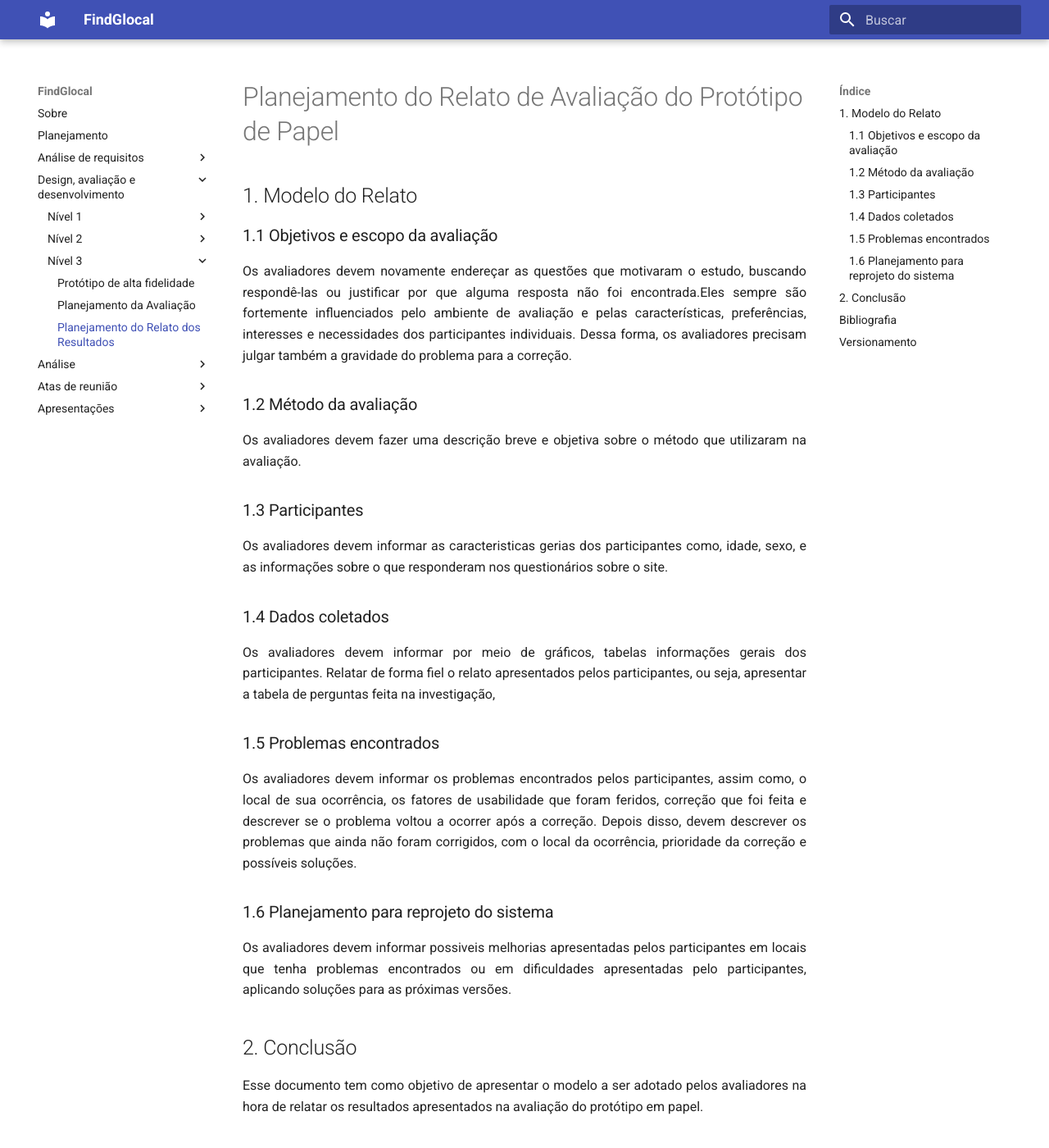
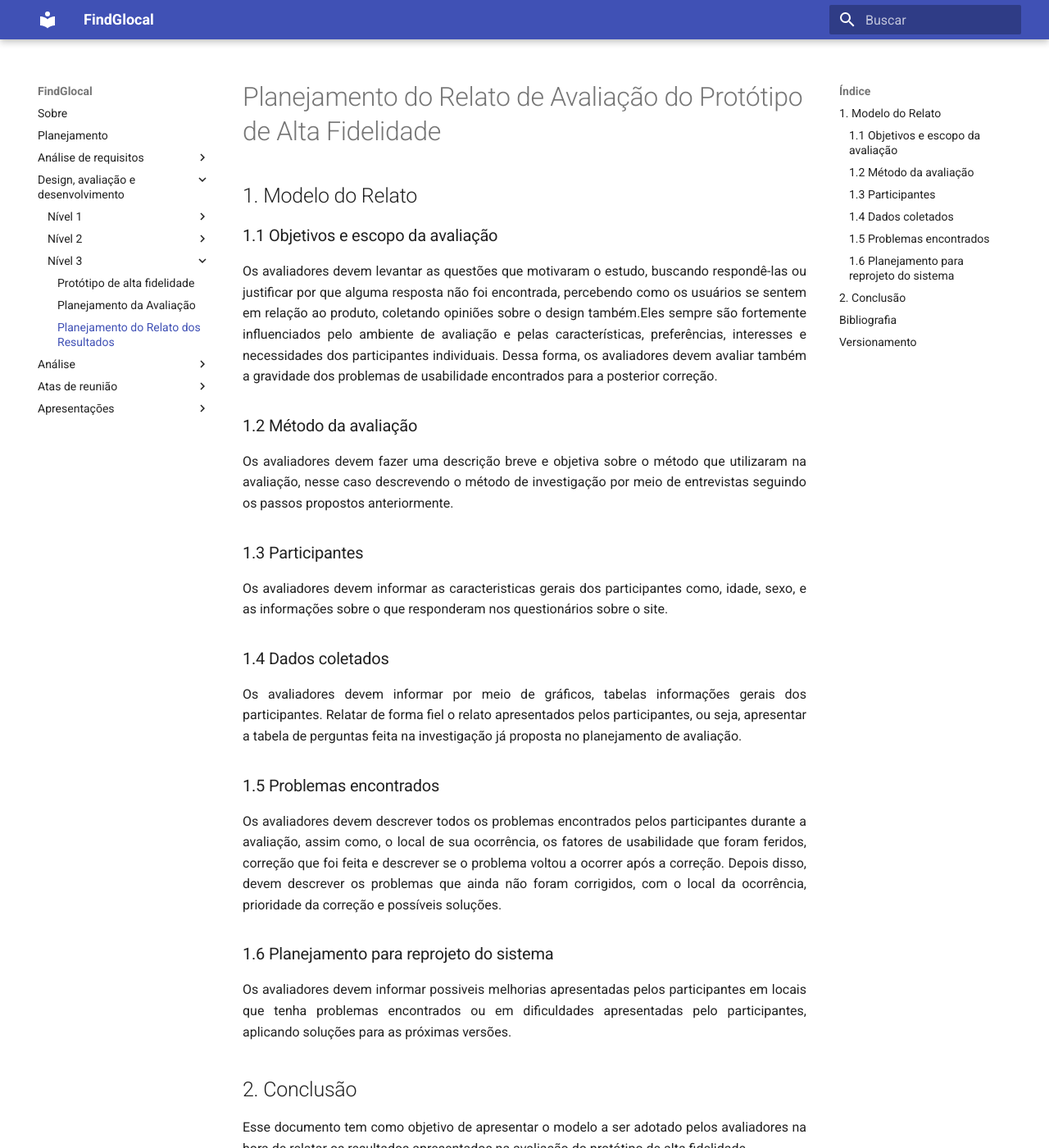
Before and after one commit to AntonioAldisio/2021.1-FindGlocal, an MkDocs documentation site: the page built from docs/Design/nivel3/Planejamento_relato.md, in a window 1280 px wide and 1400 px high. Shown: the whole window at 82% size. Built offline with MkDocs 1.6.1 and Material for MkDocs 9.7.7, drawn with Linux system fonts in a browser that asks for light colours; some of the changed text lies outside the part shown.

Commit message:
Criação do planejamento do relato
Co-Authored-By: Guilherme Brito de Souza <70172633+GuilhermeB12@users.noreply.github.com>

```diff
--- a/docs/Design/nivel3/Planejamento_relato.md
+++ b/docs/Design/nivel3/Planejamento_relato.md
@@ -1,28 +1,28 @@
-# Planejamento do Relato de Avaliação do Protótipo de Papel
+# Planejamento do Relato de Avaliação do Protótipo de Alta Fidelidade
 
 ## 1. Modelo do Relato
 
 ### 1.1 Objetivos e escopo da avaliação
 
 <p align = "justify">
-Os avaliadores devem novamente endereçar as questões que motivaram o estudo, buscando respondê-las ou justificar por que alguma resposta não foi encontrada.Eles sempre são fortemente influenciados pelo ambiente de avaliação e pelas características, preferências, interesses e necessidades dos participantes individuais. Dessa forma, os avaliadores precisam julgar também a gravidade do problema para a correção.
+Os avaliadores devem levantar as questões que motivaram o estudo, buscando respondê-las ou justificar por que alguma resposta não foi encontrada, percebendo como os usuários se sentem em relação ao produto, coletando opiniões sobre o design também.Eles sempre são fortemente influenciados pelo ambiente de avaliação e pelas características, preferências, interesses e necessidades dos participantes individuais. Dessa forma, os avaliadores devem avaliar também a gravidade dos problemas de usabilidade encontrados para a posterior correção.
 </p>
 
 ### 1.2 Método da avaliação
-<p align = "justify">Os avaliadores devem fazer uma descrição breve e objetiva sobre o método que utilizaram na avaliação.
+<p align = "justify">Os avaliadores devem fazer uma descrição breve e objetiva sobre o método que utilizaram na avaliação, nesse caso descrevendo o método de investigação por meio de entrevistas seguindo os passos propostos anteriormente.
 </p>
 
 ### 1.3 Participantes
-<p align = "justify">Os avaliadores devem informar as caracteristicas gerias dos participantes como, idade, sexo, e as informações sobre o que responderam nos questionários sobre o site.
+<p align = "justify">Os avaliadores devem informar as caracteristicas gerais dos participantes como, idade, sexo, e as informações sobre o que responderam nos questionários sobre o site.
 </p>
 
 ### 1.4 Dados coletados
 <p align = "justify">Os avaliadores devem informar por meio de gráficos, tabelas informações gerais dos participantes.
-Relatar de forma fiel o relato apresentados pelos participantes, ou seja, apresentar a tabela de perguntas feita na investigação,
+Relatar de forma fiel o relato apresentados pelos participantes, ou seja, apresentar a tabela de perguntas feita na investigação já proposta no planejamento de avaliação.
 </p>
 
 ### 1.5 Problemas encontrados
-<p align = "justify">Os avaliadores devem informar os problemas encontrados pelos participantes, assim como, o local de sua ocorrência, os fatores de usabilidade que foram feridos, correção que foi feita e descrever se o problema voltou a ocorrer após a correção. Depois disso, devem descrever os problemas que ainda não foram corrigidos, com o local da ocorrência, prioridade da correção e possíveis soluções.
+<p align = "justify">Os avaliadores devem descrever todos os problemas encontrados pelos participantes durante a avaliação, assim como, o local de sua ocorrência, os fatores de usabilidade que foram feridos, correção que foi feita e descrever se o problema voltou a ocorrer após a correção. Depois disso, devem descrever os problemas que ainda não foram corrigidos, com o local da ocorrência, prioridade da correção e possíveis soluções.
 </p>
 
 ### 1.6 Planejamento para reprojeto do sistema
@@ -31,7 +31,7 @@ Relatar de forma fiel o relato apresentados pelos participantes, ou seja, aprese
 
 ## 2. Conclusão
 <p align = "justify">
-Esse documento tem como objetivo de apresentar o modelo a ser adotado pelos avaliadores na hora de relatar os resultados apresentados na avaliação do protótipo em papel.
+Esse documento tem como objetivo de apresentar o modelo a ser adotado pelos avaliadores na hora de relatar os resultados apresentados na avaliação do protótipo de alta fidelidade.
 </p>
 
 ## Bibliografia
@@ -43,8 +43,7 @@ BARBOSA, S.D.J.; SILVA, B.S. Interação Humano--Computador.Editora Campus- Else
 
 | Versão | Data | Modificação | Autor |
 |--|--|--|--|
-| 1.0 |16/09/2021 | Criação do site/Adição de conteúdo | Antônio Aldísio |
-| 1.1 |19/09/2021 |Revisão e adição de conteúdo|Bianca Sofia e Guilherme Brito|
+| 1.1 |01/10/2021 |Adição de conteúdo|Bianca Sofia e Guilherme Brito|
 
 
 
```
